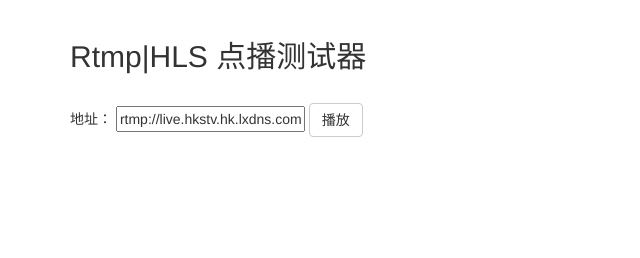
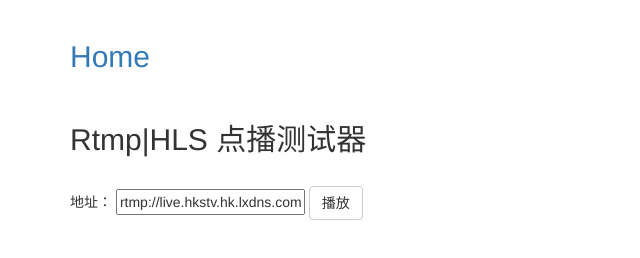
Before and after one commit to NaturalWill/rtmp-player, a website: page index.html in a window 1280 px wide. Shown: the whole page, without its empty margins (0-640 px from the left). Drawn offline with Linux system fonts and the light colour scheme.

Commit message:
add home

```diff
--- a/index.html
+++ b/index.html
@@ -7,6 +7,8 @@
  <body>
   <div class="container">
    <div id="app">
+    <br />
+    <h2><a href="https://naturalwill.github.io/star"> Home </a></h2>
     <br />
     <h2>Rtmp|HLS 点播测试器</h2>
     <div>
```
